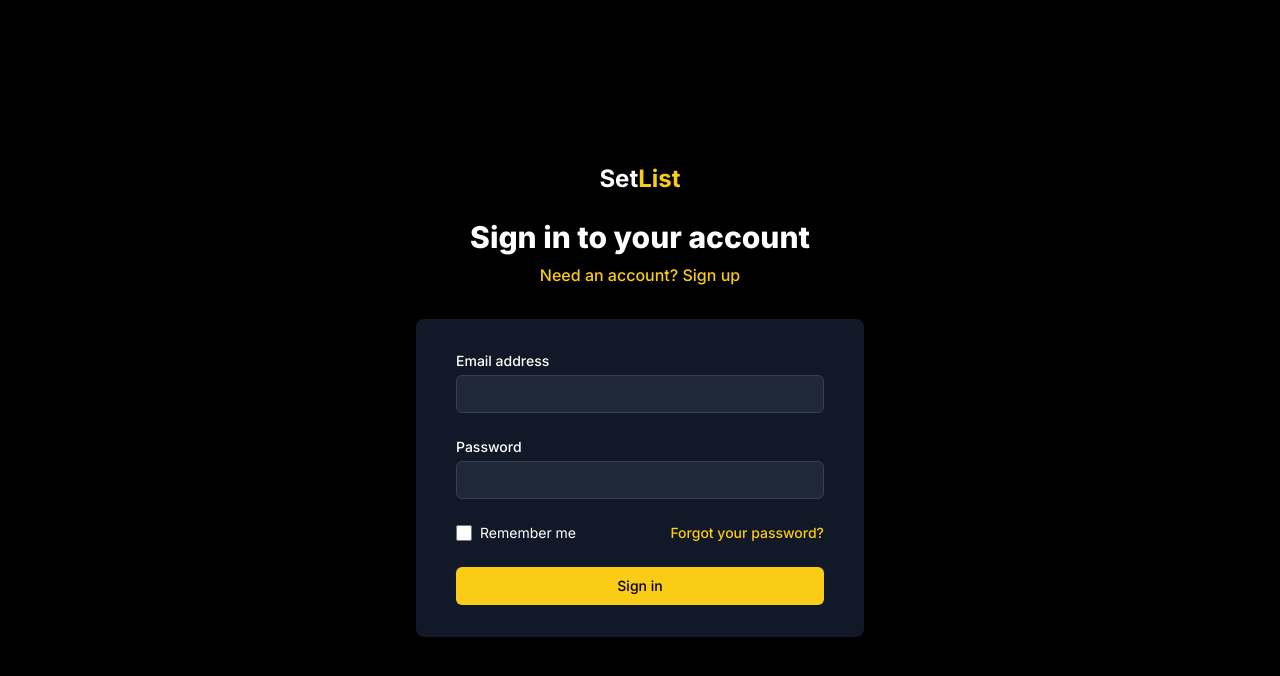
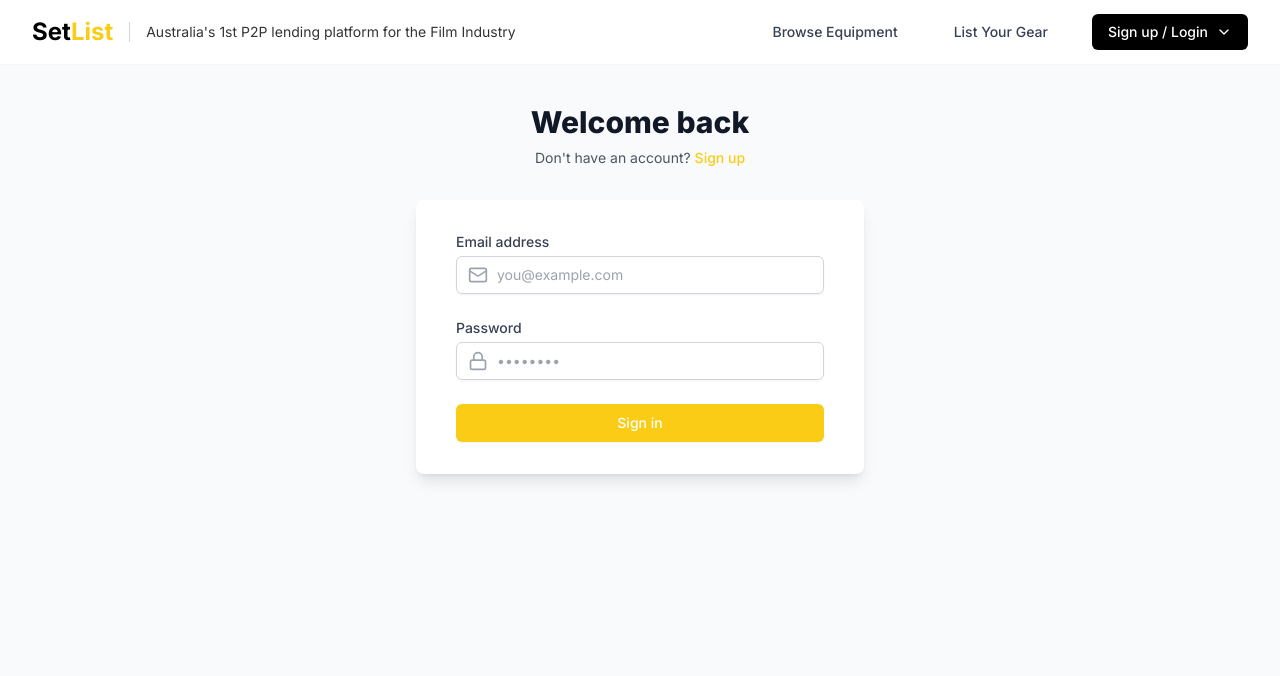
Before and after one commit to shaldonsoh/SetList, a Next.js app: page /auth/login in a window 1280 px wide. Shown: the top 676 px of the page. Built offline with nearby package versions, Linux system fonts and the light colour scheme.

Commit message:
fix: update login to use database instead of localStorage

```diff
--- a/src/app/api/auth/login/route.ts
+++ b/src/app/api/auth/login/route.ts
@@ -14,7 +14,7 @@ export async function POST(request: Request) {
       );
     }
 
-    // Find user
+    // Find user in database
     const user = await prisma.user.findUnique({
       where: { email }
     });
--- a/src/app/auth/login/page.tsx
+++ b/src/app/auth/login/page.tsx
@@ -1,8 +1,153 @@
-export const dynamic = 'force-dynamic';
-export const runtime = 'edge';
+'use client';
 
-import LoginContent from '@/components/auth/LoginContent';
+import { useState } from 'react';
+import { useRouter, useSearchParams } from 'next/navigation';
+import Link from 'next/link';
+import { Mail, Lock } from 'lucide-react';
+import Navbar from '@/components/Navbar';
 
-export default function AuthPage() {
-  return <LoginContent />;
+export default function LoginPage() {
+  const router = useRouter();
+  const searchParams = useSearchParams();
+  const returnTo = searchParams.get('returnTo') || '/dashboard';
+  const [isLoading, setIsLoading] = useState(false);
+  const [error, setError] = useState('');
+  const [formData, setFormData] = useState({
+    email: '',
+    password: ''
+  });
+
+  const handleInputChange = (e: React.ChangeEvent<HTMLInputElement>) => {
+    const { name, value } = e.target;
+    setFormData(prev => ({
+      ...prev,
+      [name]: value
+    }));
+  };
+
+  const handleSubmit = async (e: React.FormEvent) => {
+    e.preventDefault();
+    setIsLoading(true);
+    setError('');
+
+    try {
+      const response = await fetch('/api/auth/login', {
+        method: 'POST',
+        headers: {
+          'Content-Type': 'application/json'
+        },
+        body: JSON.stringify(formData)
+      });
+
+      const data = await response.json();
+
+      if (!response.ok) {
+        throw new Error(data.error || 'Login failed');
+      }
+
+      // Store user data in localStorage
+      localStorage.setItem('isAuthenticated', 'true');
+      localStorage.setItem('userId', data.id);
+      localStorage.setItem('userName', data.name);
+      localStorage.setItem('userEmail', data.email);
+
+      // Trigger a storage event for other components to update
+      window.dispatchEvent(new Event('storage'));
+
+      // Redirect
+      router.push(returnTo);
+    } catch (error) {
+      console.error('Login error:', error);
+      setError(error instanceof Error ? error.message : 'Login failed');
+    } finally {
+      setIsLoading(false);
+    }
+  };
+
+  return (
+    <>
+      <Navbar />
+      <div className="min-h-screen pt-20 pb-12 flex flex-col bg-gray-50">
+        <div className="sm:mx-auto sm:w-full sm:max-w-md">
+          <h2 className="mt-6 text-center text-3xl font-extrabold text-gray-900">
+            Welcome back
+          </h2>
+          <p className="mt-2 text-center text-sm text-gray-600">
+            Don't have an account?{' '}
+            <Link href="/auth/signup" className="font-medium text-yellow-400 hover:text-yellow-500">
+              Sign up
+            </Link>
+          </p>
+        </div>
+
+        <div className="mt-8 sm:mx-auto sm:w-full sm:max-w-md">
+          <div className="bg-white py-8 px-4 shadow-lg sm:rounded-lg sm:px-10">
+            {error && (
+              <div className="mb-4 p-4 bg-red-50 border border-red-200 rounded-md">
+                <p className="text-sm text-red-600">{error}</p>
+              </div>
+            )}
+
+            <form className="space-y-6" onSubmit={handleSubmit}>
+              <div>
+                <label htmlFor="email" className="block text-sm font-medium text-gray-700">
+                  Email address
+                </label>
+                <div className="mt-1 relative rounded-md shadow-sm">
+                  <div className="absolute inset-y-0 left-0 pl-3 flex items-center pointer-events-none">
+                    <Mail className="h-5 w-5 text-gray-400" />
+                  </div>
+                  <input
+                    id="email"
+                    name="email"
+                    type="email"
+                    autoComplete="email"
+                    required
+                    value={formData.email}
+                    onChange={handleInputChange}
+                    className="block w-full pl-10 pr-3 py-2 border border-gray-300 rounded-md focus:outline-none focus:ring-yellow-400 focus:border-yellow-400 sm:text-sm"
+                    placeholder="you@example.com"
+                  />
+                </div>
+              </div>
+
+              <div>
+                <label htmlFor="password" className="block text-sm font-medium text-gray-700">
+                  Password
+                </label>
+                <div className="mt-1 relative rounded-md shadow-sm">
+                  <div className="absolute inset-y-0 left-0 pl-3 flex items-center pointer-events-none">
+                    <Lock className="h-5 w-5 text-gray-400" />
+                  </div>
+                  <input
+                    id="password"
+                    name="password"
+                    type="password"
+                    autoComplete="current-password"
+                    required
+                    value={formData.password}
+                    onChange={handleInputChange}
+                    className="block w-full pl-10 pr-3 py-2 border border-gray-300 rounded-md focus:outline-none focus:ring-yellow-400 focus:border-yellow-400 sm:text-sm"
+                    placeholder="••••••••"
+                  />
+                </div>
+              </div>
+
+              <div>
+                <button
+                  type="submit"
+                  disabled={isLoading}
+                  className={`w-full flex justify-center py-2 px-4 border border-transparent rounded-md shadow-sm text-sm font-medium text-white bg-yellow-400 hover:bg-yellow-500 focus:outline-none focus:ring-2 focus:ring-offset-2 focus:ring-yellow-400 ${
+                    isLoading ? 'opacity-50 cursor-not-allowed' : ''
+                  }`}
+                >
+                  {isLoading ? 'Signing in...' : 'Sign in'}
+                </button>
+              </div>
+            </form>
+          </div>
+        </div>
+      </div>
+    </>
+  );
 }
```
